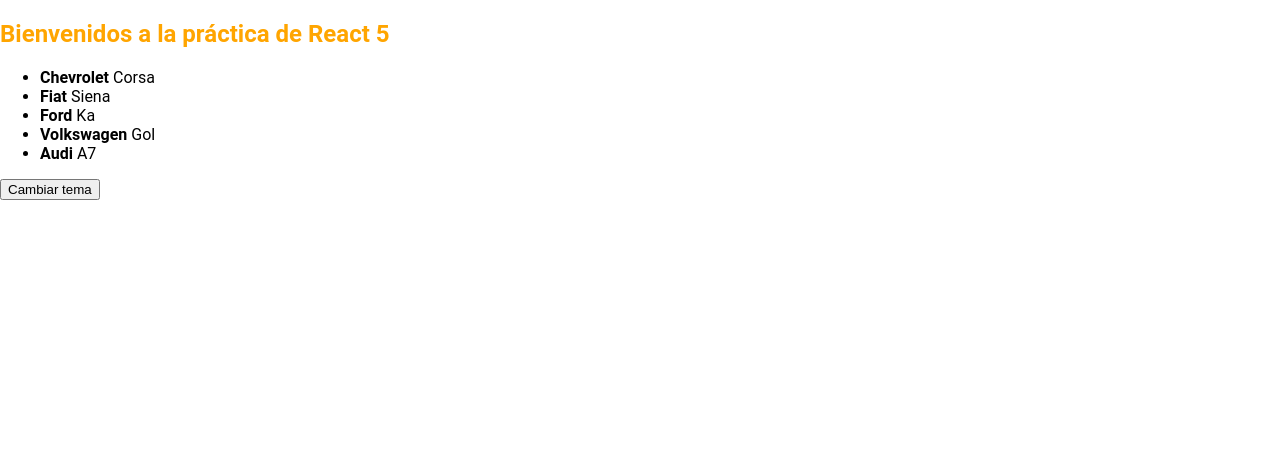
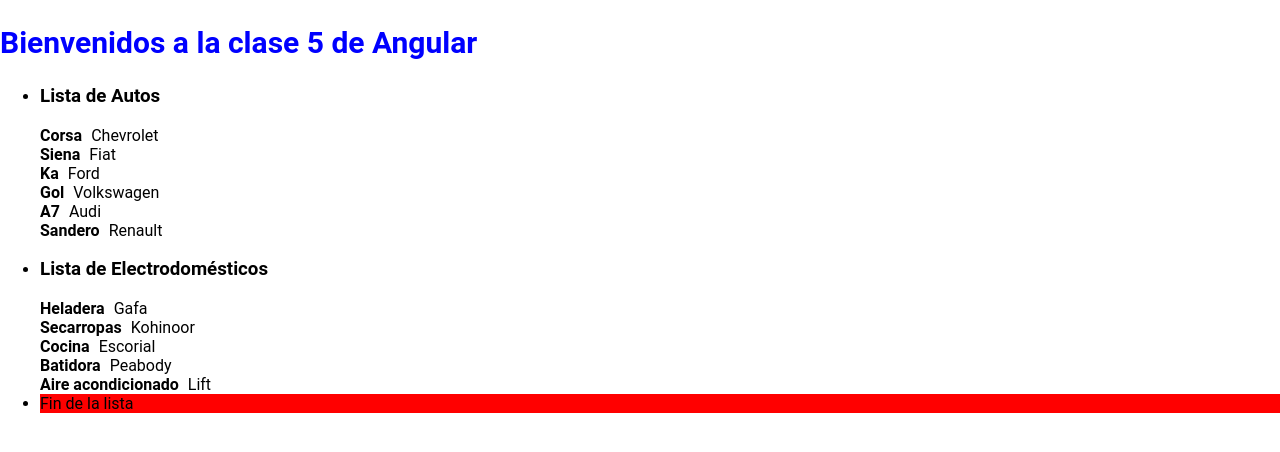
Before and after one commit to Kapee87/practica-react-clase-1, a React (Create React App) app: page / in a window 1280 px wide. Shown: the top 452 px of the page. Built offline with nearby package versions, Linux system fonts and the light colour scheme.

Commit message:
avances hasta props

```diff
--- a/src/App.js
+++ b/src/App.js
@@ -1,5 +1,5 @@
 import './App.css';
-
+import Lista from './components/Lista.js'
 
 function App() {
 const clase = {
@@ -7,32 +7,39 @@ const clase = {
   tema : 'Angular'
 }
 
+
+
+ const estilos = {
+   color:'blue',
+   fontSize: 30,
+ }
+
 const autos = [
-  {id: 1, nombre: 'Corsa', marca:'Chevrolet'},
-  {id: 2, nombre: 'Siena', marca:'Fiat'},
-  {id: 3, nombre: 'Ka', marca:'Ford'},
-  {id: 4, nombre: 'Gol', marca:'Volkswagen'},
-  {id: 5, nombre: 'A7', marca:'Audi'}
+  {id: 1, strong: 'Corsa', span:'Chevrolet'},
+  {id: 2, strong: 'Siena', span:'Fiat'},
+  {id: 3, strong: 'Ka', span:'Ford'},
+  {id: 4, strong: 'Gol', span:'Volkswagen'},
+  {id: 5, strong: 'A7', span:'Audi'},
+  {id: 6, strong: 'Sandero', span: 'Renault'}
 ]
 
-const estilos = {
-  color:'blue',
-  fontSize: 30,
-}
+const electrodomésticos = [
+  {id: 1, strong: 'Heladera', span:'Gafa'},
+  {id: 2, strong: 'Secarropas', span:'Kohinoor'},
+  {id: 3, strong: 'Cocina', span:'Escorial'},
+  {id: 4, strong: 'Batidora', span:'Peabody'},
+  {id: 5, strong: 'Aire acondicionado', span:'Lift'}
+]
+
 const esLigth= true;
 
   return (
-    <div className={esLigth ? 'ligth' : 'dark' }>
-        <h2 className={esLigth ? 'ligth-title' : 'dark-title' } >Bienvenidos a la práctica de React {clase.numero}  </h2>
-      <ul>
-          {autos.map(auto => (
-            <li key={auto.id}>
-              <strong>{auto.marca} </strong>
-              <span>{auto.nombre} </span>
-            </li>
-          )) }
-          </ul>
-          <button id='tema' >Cambiar tema</button>
+    <div className={App}>
+        <h2 style={estilos} > Bienvenidos a la clase {clase.numero} de {clase.tema}  </h2>
+          <Lista lista={autos} titulo='Lista de Autos' />
+          <Lista lista={electrodomésticos} titulo='Lista de Electrodomésticos'>
+            <li style={{backgroundColor: 'red'}}>Fin de la lista</li>
+            </Lista>
     </div>
   );
 }
--- /dev/null
+++ b/src/components/ListItem.js
@@ -0,0 +1,13 @@
+const ListItem = (props) =>{
+
+    return(
+        <li style={{listStyle: 'none'}}>
+            <strong >{props.contenido.strong} </strong>
+            <span style ={ {paddingLeft:5}}>{props.contenido.span} </span>
+      </li>
+    )
+
+}
+
+
+export default ListItem;
--- /dev/null
+++ b/src/components/Lista.js
@@ -0,0 +1,18 @@
+import ListItem from "./ListItem";
+
+function Lista({titulo, lista, children}){
+
+
+    return(
+        <ul>
+          <li><h3> {titulo} </h3> </li>
+          {lista.map(item => (
+            <ListItem key={item.id} contenido={item}/>
+          )) }
+
+          { children }
+          </ul>
+    )
+}
+
+export default Lista;
```
Also changed, not shown: public/index.html (line endings or trailing spaces).
